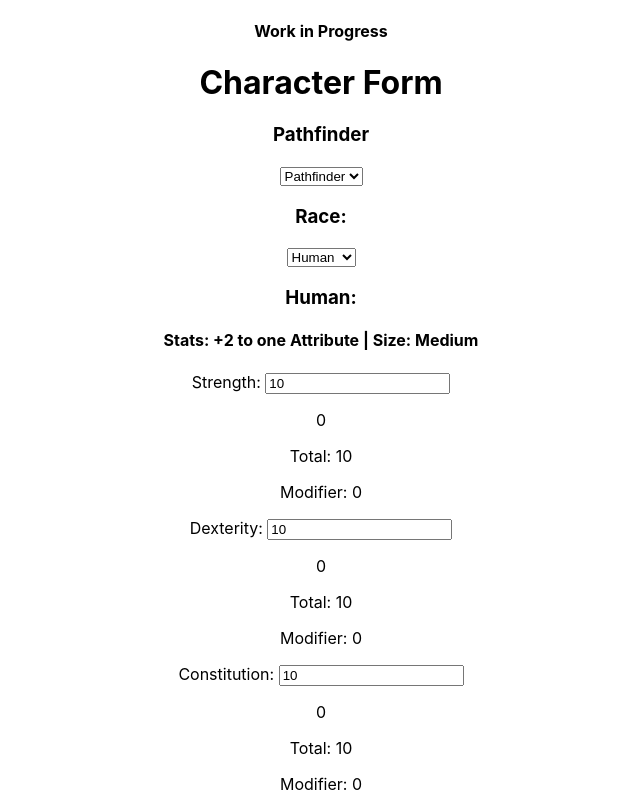
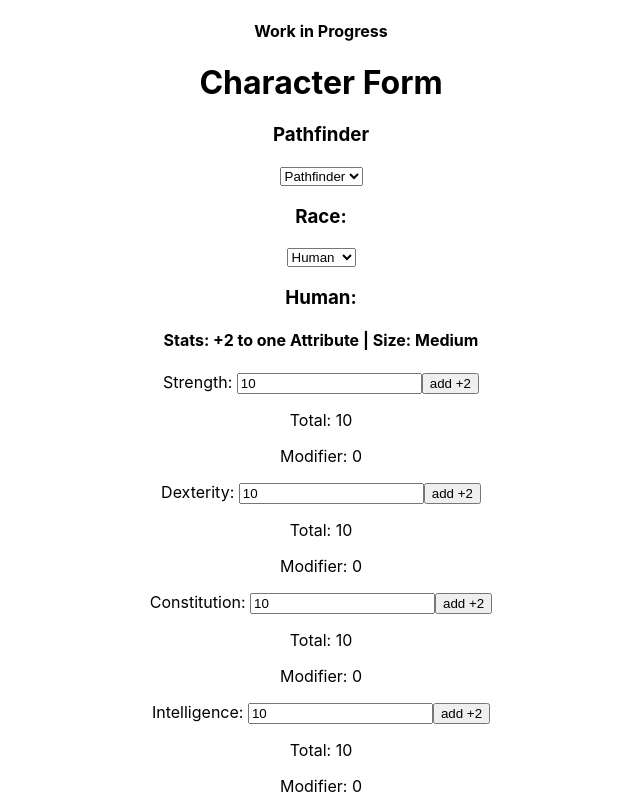
Before and after one commit to Drkeck/DnD-charGen, a React (Create React App) app in the folder client/: page / in a window 1280 px wide. Shown: the top 800 px of the page, without its empty margins (319-959 px from the left). Built offline with nearby package versions, Linux system fonts and the light colour scheme.

Commit message:
added the ability to register a +2 modifer for the races that have to add their bonus to any stat are able to do so without scewing the entire stat sheet

```diff
--- a/client/src/Components/Stats/index.js
+++ b/client/src/Components/Stats/index.js
@@ -1,4 +1,4 @@
-import React from 'react'
+import React, { useState } from 'react'
 
 function Stats (props) {
     const {
@@ -6,9 +6,12 @@
         setCurrentStats,
         CurrentRace
     } = props;
+    const [isMod, setMod] = useState(true);
+
+    const modCan = CurrentRace.name === "Human" || CurrentRace.name === "Half-elf" || CurrentRace.name === "Half-orc";
 
 
-   function handleChange(event) {
+    function handleChange(event) {
         const i = event.target.id
         const v = parseInt(event.target.value)
         let newArry = [...attributes];
@@ -17,13 +20,35 @@
 
     }
 
+    function handleCheck(event) {
+        event.preventDefault();
+        const i = parseInt(event.target.value)
+        console.log(i)
+        let v;
+        let b;
+        if (i > 9) {
+            v = i - 10
+            b = 2
+            setMod(false)
+        } else {
+            v = i + 10
+            b = 0
+            setMod(true)
+        }
+        console.log(i, v)
+        let newArry = [...attributes];
+        newArry[v].rBonus = b
+        setCurrentStats(newArry)
+    }
+
 return (
     <div>
         {attributes.map((attribute, num) => (
         <form key={num}>
             <label htmlFor={attribute.name}>{attribute.name}: </label>
             <input id={num} name={attribute.name} type='number' value={attribute.score} onChange={handleChange}/>
-            <p>{attribute.rBonus}</p>
+        { !isMod && modCan && attribute.rBonus === 2 ? <button onClick={handleCheck} value={num - 10}>Remove +2</button>: <></>}
+        { isMod && modCan ? <button onClick={handleCheck} value={num + 10}>add +2</button> : <p>Racial Bonus: {attribute.rBonus}</p>}
         <p>Total: {attribute.score + attribute.rBonus}</p>
         <p>Modifier: {Math.floor(((attribute.score + attribute.rBonus) - 10) / 2)}</p>
         </form>
```
